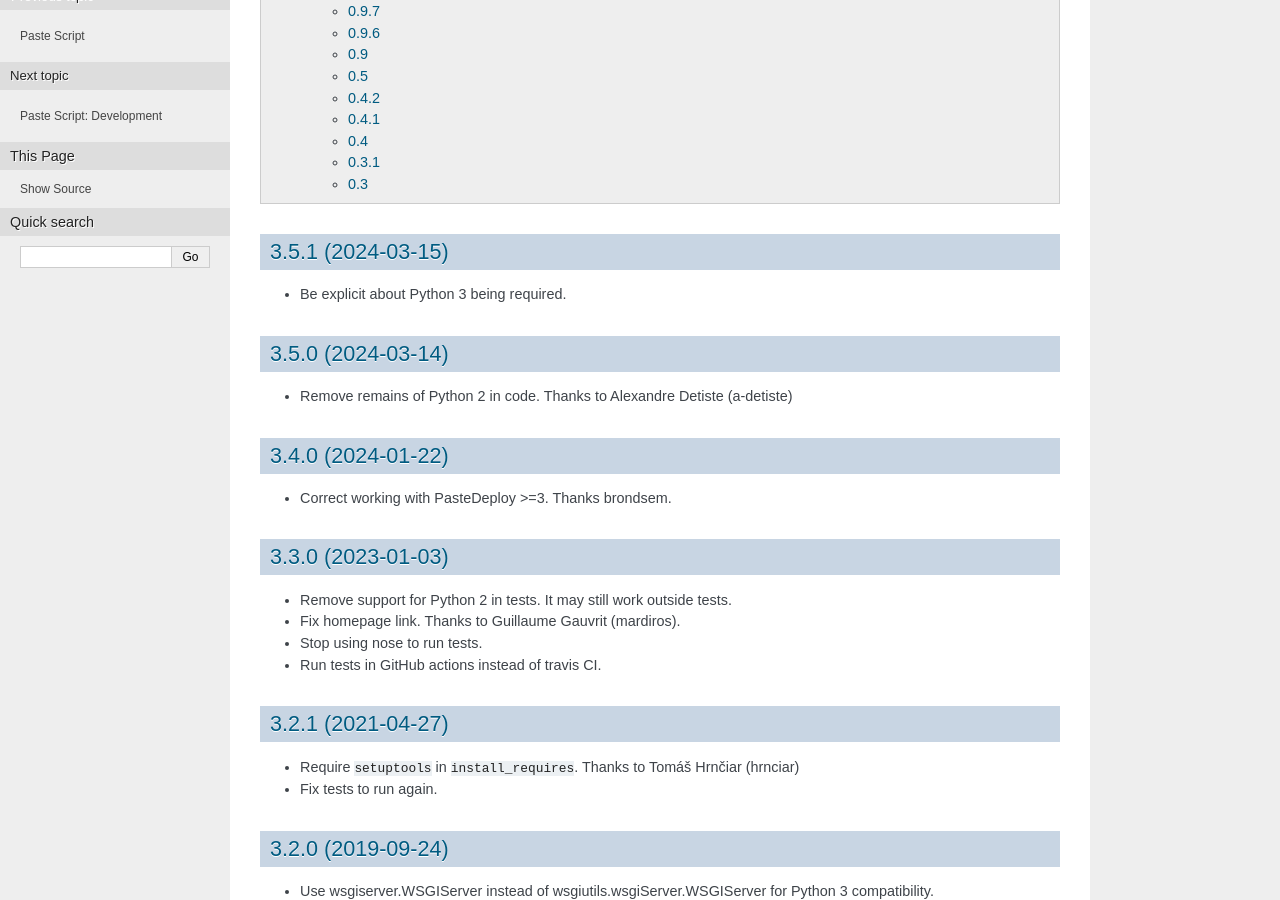
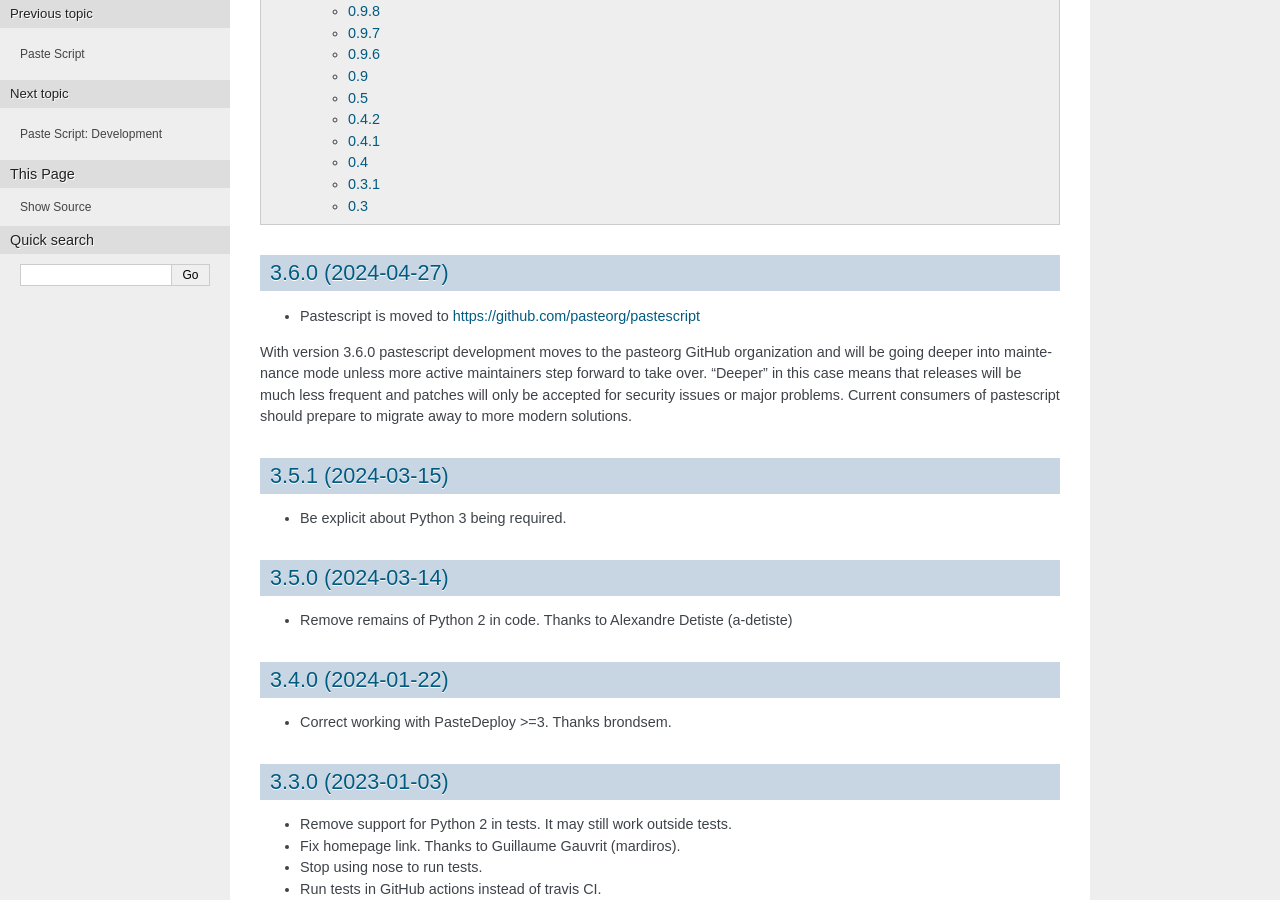
Before and after one commit to pasteorg/pastescript, a Sphinx documentation site: the page built from docs/news.txt, in a window 1280 px wide and 900 px high, scrolled down 874 px. Built offline with Sphinx 7.4.7, drawn with Linux system fonts in a browser that asks for light colours; some of the changed text lies outside the part shown.

Commit message:
Release 3.6.0

```diff
--- a/docs/conf.py
+++ b/docs/conf.py
@@ -40,9 +40,9 @@
 # other places throughout the built documents.
 #
 # The short X.Y version.
-version = '1.7'
+version = ''
 # The full version, including alpha/beta/rc tags.
-release = '1.7.5'
+release = ''
 
 # There are two options for replacing |today|: either, you set today to some
 # non-false value, then it is used:
--- a/docs/news.txt
+++ b/docs/news.txt
@@ -2,6 +2,19 @@
 ==================
 
 .. contents::
+
+3.6.0 (2024-04-27)
+------------------
+
+* Pastescript is moved to https://github.com/pasteorg/pastescript
+
+With version 3.6.0 pastescript development moves to the pasteorg GitHub
+organization and will be going deeper into maintenance mode unless
+more active maintainers step forward to take over. "Deeper" in this
+case means that releases will be much less frequent and patches
+will only be accepted for security issues or major problems. Current
+consumers of pastescript should prepare to migrate away to more modern
+solutions.
 
 3.5.1 (2024-03-15)
 ------------------
--- a/setup.py
+++ b/setup.py
@@ -16,7 +16,7 @@
 import os
 import re
 
-version = '3.5.1'
+version = '3.6.0'
 
 news = os.path.join(os.path.dirname(__file__), 'docs', 'news.txt')
 found_news = ''
```
Also changed, not shown: README.rst (+8 -0 lines).
